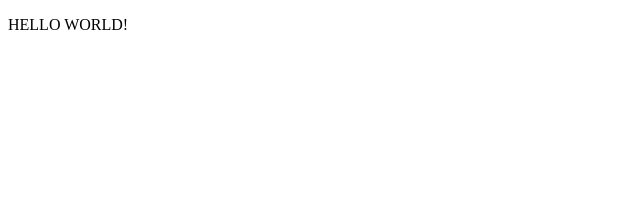
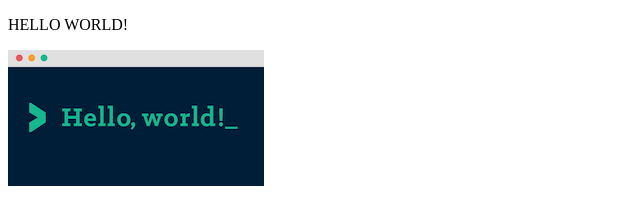
Before and after one commit to MTHS-ICD2O-1-2023/ICD2O-Unit-1-01-fetuha-gebremekeal, a plain HTML site: page index.html in a window 1280 px wide. Shown: the whole page, without its empty margins (0-640 px from the left). Drawn offline with Linux system fonts and the light colour scheme.

Commit message:
added an image

```diff
--- a/index.html
+++ b/index.html
@@ -5,5 +5,6 @@
   </head>
   <body>
     <p>HELLO WORLD!</p>
+    <img src="./images/hello_world.png" alt="hello, world! image" />
   </body>
 </html>
```
Also changed, not shown: images/hello_world.png (added).
